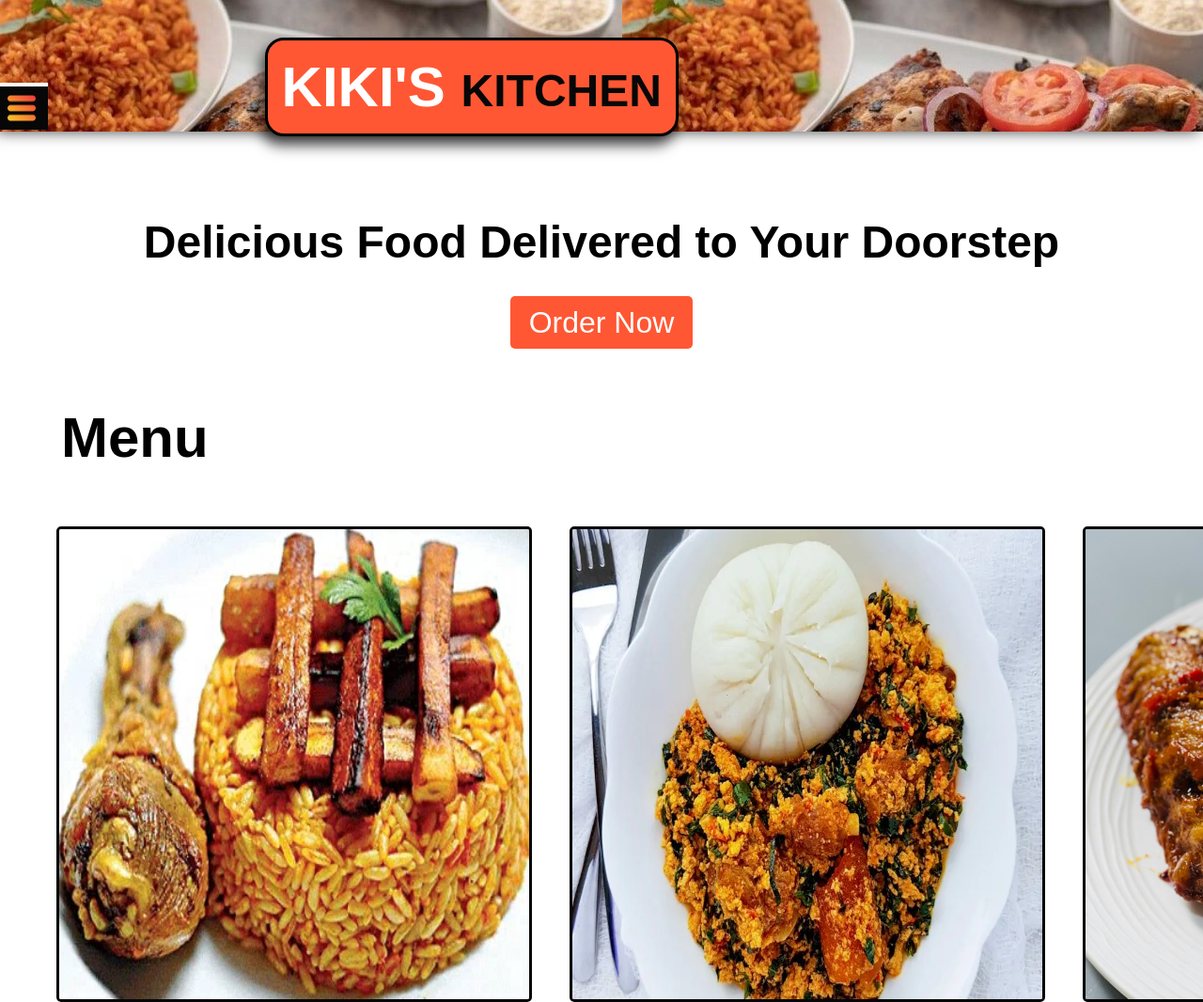
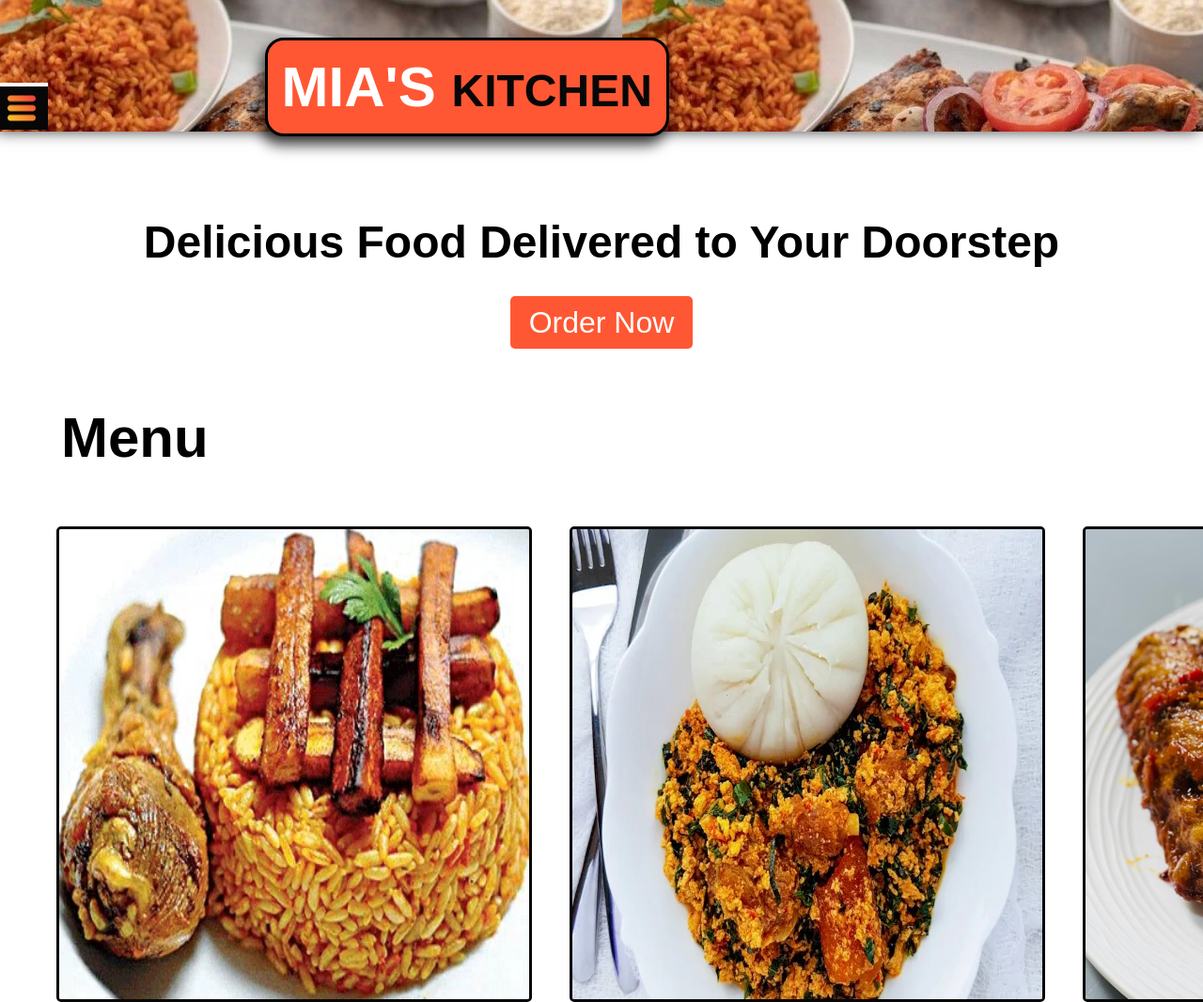
Before and after one commit to Victorvalour/Mias_kitchen, a plain HTML site: page index.html in a window 1280 px wide. Shown: the top 1066 px of the page at 94% size. Drawn offline with Linux system fonts and the light colour scheme.

Commit message:
New commit

```diff
--- a/index.html
+++ b/index.html
@@ -10,7 +10,7 @@
     <div class="main-container">
       <header>
         <div class="title-container">
-          <h1>KIKI'S <span class="kitchen">KITCHEN</span></h1>
+          <h1>MIA'S <span class="kitchen">KITCHEN</span></h1>
         </div>
       </header>
       <nav>
```
